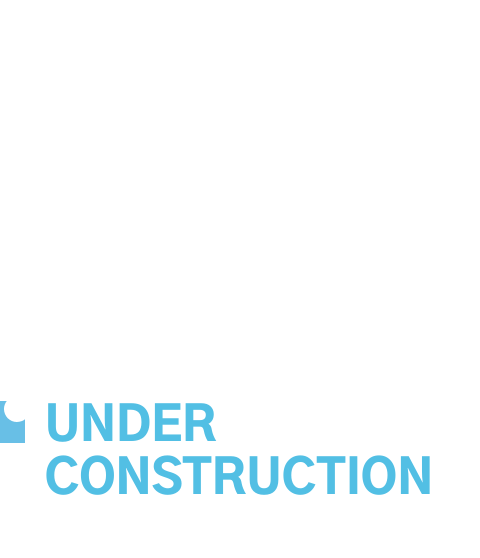
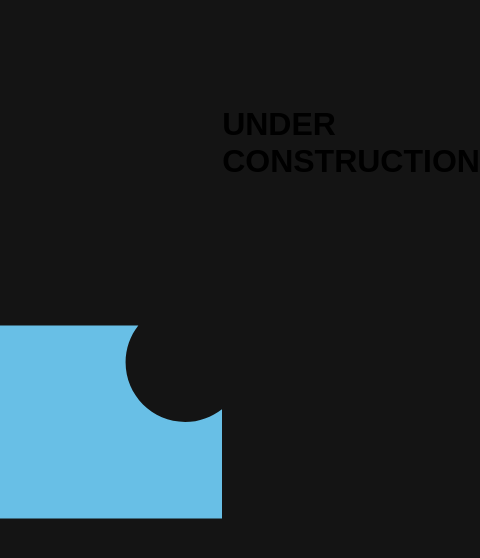
Before and after one commit to cielcl/cielcl.github.io, a plain HTML site: page index.html in a window 390 px wide. Shown: the whole page, 480 px wide, since content can reach past the window. Drawn offline with Linux system fonts and the light colour scheme.

Commit message:
Add files via upload

```diff
--- a/css/style.css
+++ b/css/style.css
@@ -1,47 +1,115 @@
 body{
   display: flex;
-  flex-direction: row;
+  flex-direction: column;
 
-  font-family: 'Gothic A1', sans-serif;
+  font-family: 'Poppins', sans-serif;
 
-  align-content: center;
+  justify-content: center;
+
+  background-color: #141414;
 }
 
 #splash{
+
   display: flex;
   flex-direction: row;
 
   width: 100vw;
   height: 100vh;
 
-  align-items: center;
-  justify-content: center;
+  align-items: left;
+  justify-content: space-between;
 }
 
 .strip {
   display: flex;
   flex-direction: row;
 
-  width: 100vw;
-  height: 5vh;
+  width: 50vw;
+  height: 80vh;
 
   justify-content: center;
 
+  margin: 10vh 0 10vh 15vw;
 }
 
-#logo-raw{
-  height: 100%;
+.nav{
+  margin-right: 10vw;
+  margin-top: 10vh;
 
-  margin-right: 5vw;
+  display: column;
+  flex-direction: row;
+
+  align-items: right;
 }
 
-h1{
-  font-weight: 900;
-  color: #52bfe4;
+h3{
+  font-weight: 400;
+  color: #efefef;
 
   margin: 0;
 
-  height: 5vh;
-  line-height: 6.3vh;
-  font-size: 5.6vh;
+  line-height: 2.8vw;
+  font-size: 2vw;
 }
+
+a{
+  font-weight: 400;
+  color: #efefef;
+
+  margin: 0;
+
+  line-height: 2.8vw;
+  font-size: 2vw;
+}
+
+a:hover{
+  text-decoration-color: #141414;
+}
+
+@media only screen and (max-width: 600px) {
+
+#splash{
+  flex-direction: column;
+  }
+
+
+.strip {
+  display: flex;
+  flex-direction: row;
+
+  width: 80vw;
+  height: 80vh;
+
+  justify-content: center;
+
+  margin: 10vh 0 10vh 10vw;
+
+}
+
+.nav{
+  display: none;
+}
+
+
+h3{
+  font-weight: 400;
+  color: #efefef;
+
+  margin: 0;
+
+  line-height: 8vw;
+  font-size: 5.6vw;
+}
+
+a{
+  font-weight: 400;
+  color: #efefef;
+
+  margin: 0;
+
+  line-height: 8vw;
+  font-size: 5.6vw;
+}
+
+}
```
